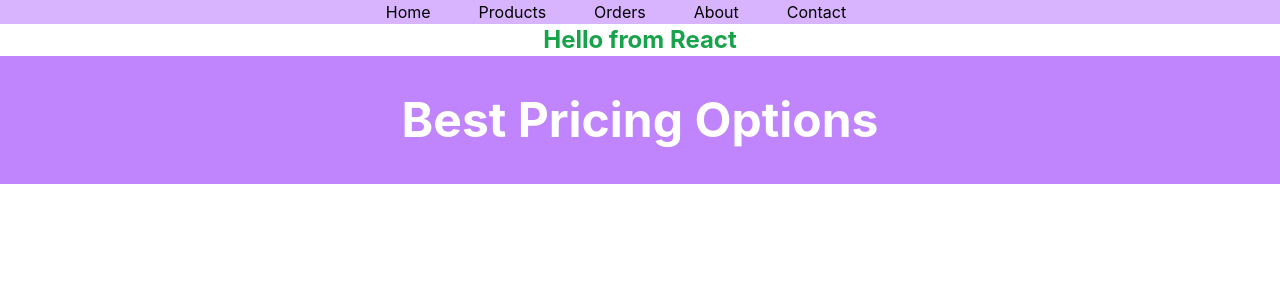
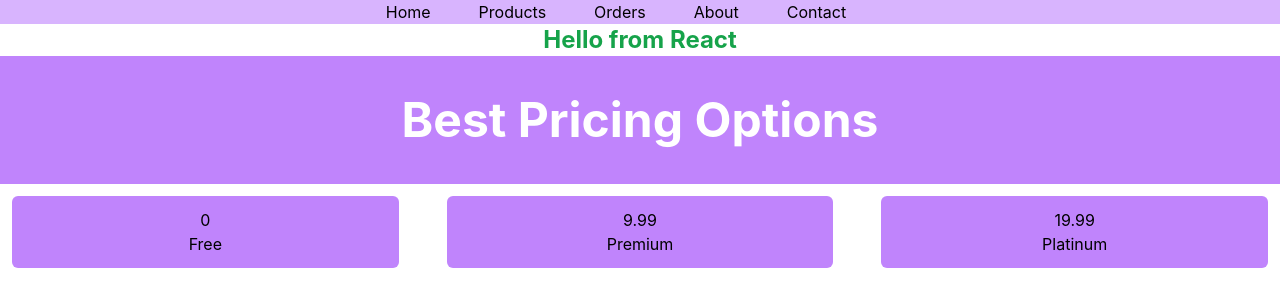
Before and after one commit to Fatema04/price_club, a React (Create React App) app: page / in a window 1280 px wide. Shown: the top 306 px of the page. Built offline with nearby package versions, Linux system fonts and the light colour scheme.

Commit message:
55% of res nav done

```diff
--- a/src/App.js
+++ b/src/App.js
@@ -1,4 +1,4 @@
-import logo from './logo.svg';
+
 import './App.css';
 import NavBar from './components/NavBar/NavBar';
 import Pricing from './components/Pricing/Pricing';
--- a/src/components/NavBar/NavBar.js
+++ b/src/components/NavBar/NavBar.js
@@ -7,10 +7,10 @@ const NavBar = () => {
     const [open, setOpen] = useState(false)
     const routes = [
         { id: 1, name: "Home", path: "/home" },
-        { id: 1, name: "Products", path: "/products" },
-        { id: 1, name: "Orders", path: "/orders" },
-        { id: 1, name: "About", path: "/about" },
-        { id: 1, name: "Contact", path: "/contact" },
+        { id: 2, name: "Products", path: "/products" },
+        { id: 3, name: "Orders", path: "/orders" },
+        { id: 4, name: "About", path: "/about" },
+        { id: 5, name: "Contact", path: "/contact" },
     ]
     return (
         <nav className='bg-purple-300 w-full'>
--- a/src/components/PriceOption/PriceOption.js
+++ b/src/components/PriceOption/PriceOption.js
@@ -0,0 +1,13 @@
+import React from 'react';
+
+const PriceOption = ({ option }) => {
+    return (
+        <div className='bg-purple-400 m-3 p-3 rounded-md'>
+            <h3>{option.price}</h3>
+            <p>{option.name}</p>
+
+        </div>
+    );
+};
+
+export default PriceOption;
--- a/src/components/Pricing/Pricing.js
+++ b/src/components/Pricing/Pricing.js
@@ -1,4 +1,5 @@
 import React from 'react';
+import PriceOption from '../PriceOption/PriceOption'
 
 const Pricing = () => {
     const priceOption = [
@@ -11,6 +12,18 @@ const Pricing = () => {
             <h1 className='bg-purple-400 text-white text-5xl font-bold p-10 md:mx-auto md:text-center'>
                 Best Pricing Options
             </h1>
+            <div className='grid grid-cols-3 gap-6'>
+                {
+                    priceOption.map(option =>
+                        <PriceOption
+
+                            key={option.id}
+                            option={option}>
+
+                        </PriceOption>)
+
+                }
+            </div>
 
         </div>
     );
```
